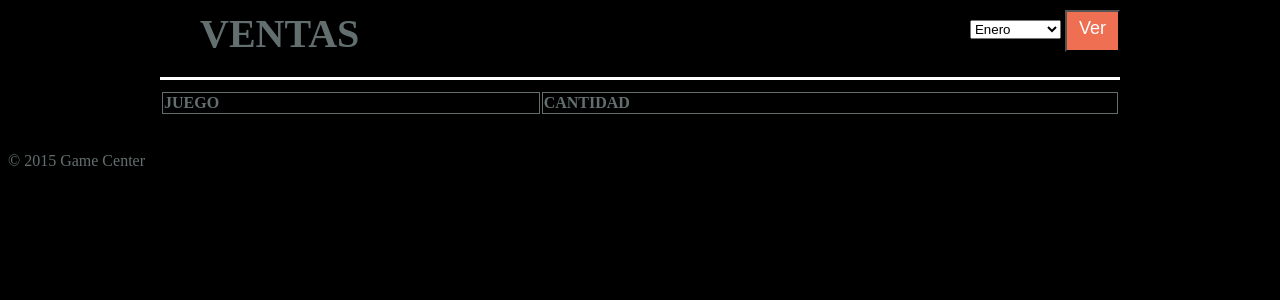
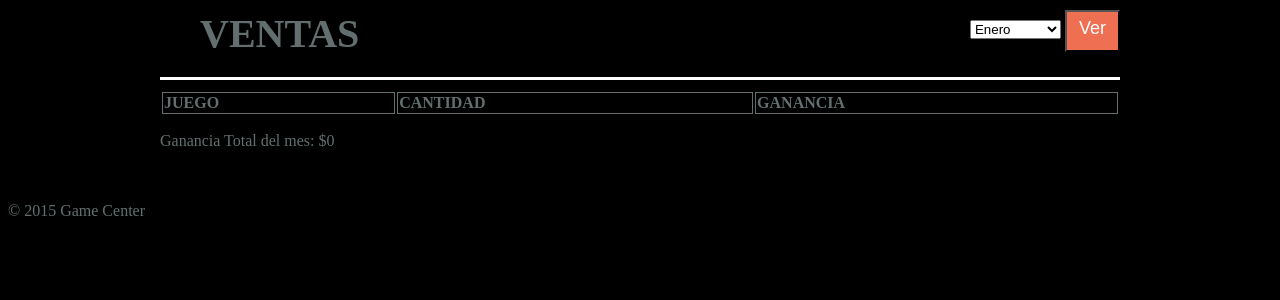
Before and after one commit to Nikez44/ProyectoWeb, a PHP site: page /ventas.php in a window 1280 px wide. Shown: the part 158-458 px from the top of the page. Run offline with PHP 8.4, Linux system fonts and the light colour scheme.

Commit message:
dice la ganancia por juego y por mes

```diff
--- a/daos/show_ventas.php
+++ b/daos/show_ventas.php
@@ -9,10 +9,12 @@
 include 'global.php';
 $ventas = "";
 $mes = '';
+$total = 0;
 if ($_SERVER['REQUEST_METHOD'] === 'POST') {
     $mes = $_POST['mes'];
-    $query = "SELECT year(fecha), monthname(fecha), sum(ventas.cantidad), juegos_id, juegos.id, juegos.nombre  FROM (ventas INNER JOIN juegos) WHERE (juegos_id = juegos.id AND monthname(fecha) = '$mes') GROUP BY juegos_id
+    $query = "SELECT year(fecha), monthname(fecha), sum(ventas.cantidad), juegos_id, juegos.id, juegos.nombre, juegos.precio FROM (ventas INNER JOIN juegos) WHERE (juegos_id = juegos.id AND monthname(fecha) = '$mes') GROUP BY juegos_id
     ORDER BY sum(ventas.cantidad) DESC";
 
     $ventas = ejecutar_query($query);
+
 }
--- a/ventas.php
+++ b/ventas.php
@@ -56,6 +56,7 @@ include 'daos/show_ventas.php';
         <tr>
             <td> Juego </td>
             <td> Cantidad </td>
+            <td> Ganancia </td>
         </tr>
         </thead>
 
@@ -66,12 +67,16 @@ include 'daos/show_ventas.php';
                 <tr>
                     <td> <?php echo $venta['nombre'] ?> </td>
                     <td> <?php echo $venta['sum(ventas.cantidad)'] ?> </td>
+                    <td> $<?php echo $venta['sum(ventas.cantidad)']*$venta['precio'] ?> </td>
                 </tr>
-            <?php endforeach;
+            <?php $total = $total + $venta['sum(ventas.cantidad)']*$venta['precio'];
+            endforeach;
         }?>
         </tbody>
 
     </table>
+
+    <p>Ganancia Total del mes: $<?php echo $total ?></p>
 </div>
 
 <?php include '_footer.php'?>
```
